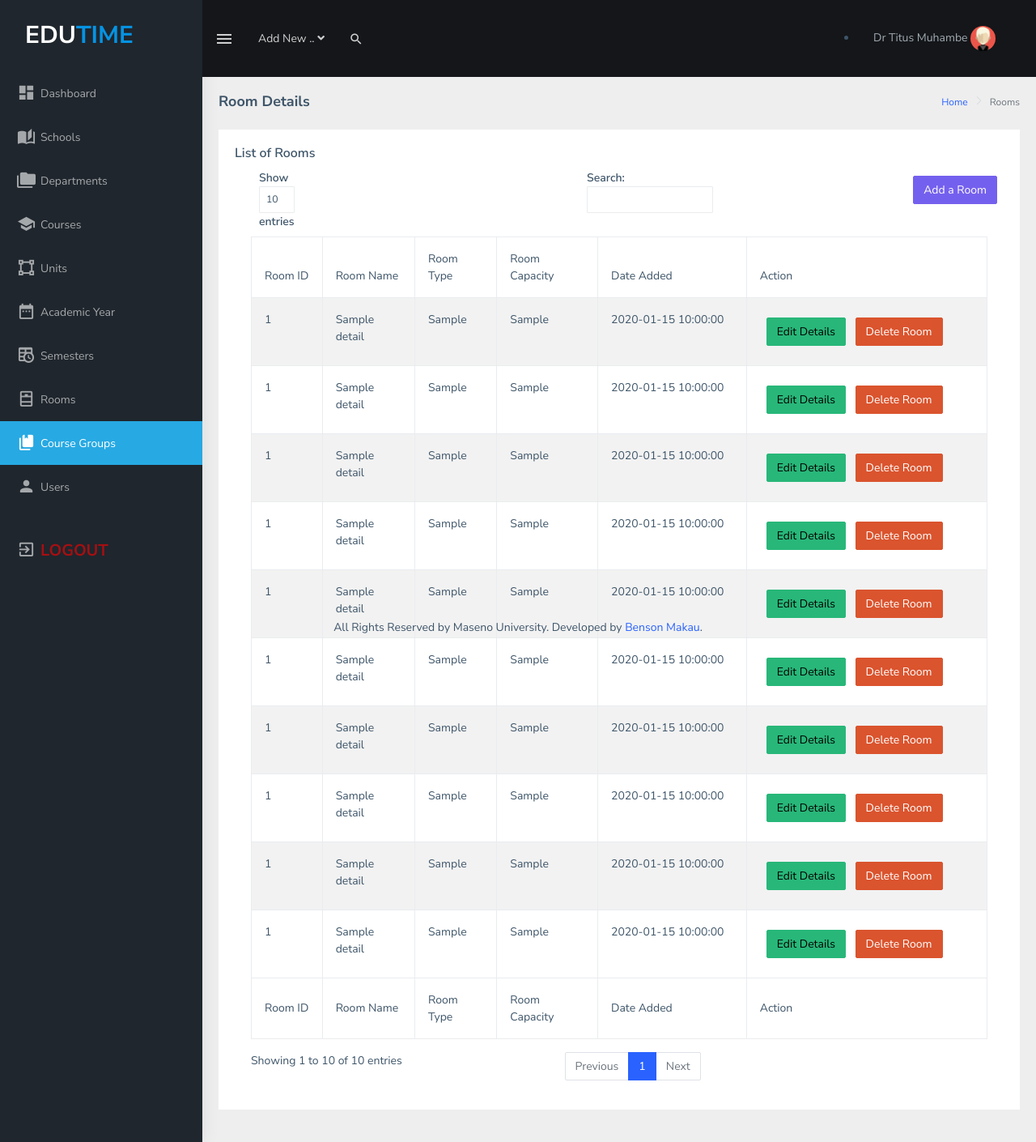
After one commit to blinxcorporation/EduTime-PHP, a PHP site: page /dashboard/course-groups.php in a window 1280 px wide. The commit adds this page. Shown: the whole page at 81% size. Run offline with PHP 8.4, Linux system fonts and the light colour scheme; a user stored in the database is signed in; data comes from the database, SQL or seed files in the repository; tables that the repository leaves empty or names only in its code hold one stand-in row (values such as "Sample post").

```diff
--- a/assets/components/sidebar.php
+++ b/assets/components/sidebar.php
@@ -120,6 +120,21 @@
               <?php
                    }
               ?>
+                 <?php
+               if ($_SESSION['role_name'] == 'Admin'){
+              ?>
+              <li class="sidebar-item">
+                <a
+                  class="sidebar-link waves-effect waves-dark sidebar-link"
+                  href="course-groups.php"
+                  aria-expanded="false"
+                  ><i class="mdi mdi-book-multiple"></i
+                  ><span class="hide-menu">Course Groups</span></a
+                >
+              </li>
+              <?php
+                   }
+              ?>
               <?php
                 if ($_SESSION['role_name'] == 'Admin'){
               ?>
--- /dev/null
+++ b/dashboard/course-groups.php
@@ -0,0 +1,483 @@
+<?php
+include '../server.php';
+//deny access to schools.php if user is not an admin
+if (!isset($_SESSION['role_name']) && $_SESSION['role_name'] !== 'Admin') {
+  // if the session variable 'role_name' is not set or does not equal 'Admin', deny access and redirect to a non-privileged page
+  header("Location: index.php"); // replace 'index.php' with the URL of a non-privileged page
+  exit;
+}
+//Get Session data
+$pfno = $_SESSION['pfno'];
+$fname = $_SESSION['fname'];
+$lname = $_SESSION['lname'];
+$name = $_SESSION['fname'] . " ".$_SESSION['lname'];
+$mail = $_SESSION['email'];
+
+//Add Room
+//generate room id function
+function generate_room_id($room_name) {
+    // Slugify the room name
+    $slugified_name = strtoupper(trim(preg_replace('/[^A-Za-z0-9-]+/', '-', $room_name)));
+    // Add the prefix "RM_" to the slugified name
+    $room_id = "RM-" . $slugified_name;
+
+    return $room_id;
+}
+
+if (isset($_POST['add-room-btn'])) {
+  $room_name = $_POST['room_name'];
+  $room_id = generate_room_id($room_name);
+  $room_type = $_POST['room_type_id'];
+  $room_capacity = $_POST['room_capacity'];
+
+  if (empty($room_name)) {
+    array_push($errors, "Room Name is required");
+  }
+  if (empty($room_type)) {
+    array_push($errors, "Room Type is required");
+  }
+  if (empty($room_capacity)) {
+    array_push($errors, "Room Capacity is required");
+  }
+
+  if (count($errors) == 0) {
+    $add_room_query = "INSERT INTO `room_details`(`room_id`, `room_name`, `room_type_id`, `room_capacity`) VALUES ('$room_id','$room_name','$room_type','$room_capacity')";
+    $results = mysqli_query($db, $add_room_query );
+
+      header('location: ./rooms.php');
+    }else{
+      array_push($errors, "Unable to add room");
+      header('location: ./rooms.php');
+    }
+  }
+
+// Update Room Details
+if (isset($_POST['update-room-details-btn'])) {
+  if ($_SESSION['role_name'] == 'Admin'){
+  $room_id = $_POST['room_id'];
+  $room_name = $_POST['rm_name'];
+  $room_type = $_POST['room_type'];
+  $room_capacity = $_POST['room_capacity'];
+
+//Data Validation
+  if (empty($room_id)) {
+  	array_push($errors, "Room ID is required");
+  }
+  if (empty($room_name)) {
+  	array_push($errors, "Room Name is required");
+  }
+  if (empty($room_type)) {
+  	array_push($errors, "Room Type is required");
+  }
+  if (empty($room_capacity)) {
+  	array_push($errors, "Room Capacity is required");
+  }
+
+if (count($errors) == 0) {
+  $room_data_update_query = "UPDATE `room_details` SET `room_name`='$room_name',`room_type_id`='$room_type',`room_capacity`='$room_capacity' WHERE `room_id`='$room_id'";
+  $results = mysqli_query($db, $room_data_update_query);
+
+  header('location: rooms.php');
+  }else{
+  array_push($errors, "Unable to push room updates");
+  header('location: rooms.php');
+  }
+}
+}
+
+  // Delete room Details
+if (isset($_POST['room-delete-btn'])) {
+  if ($_SESSION['role_name'] == 'Admin'){
+  $roomID = $_POST['room_id'];
+
+  if (empty($roomID)) {
+    array_push($errors, "Room ID is required");
+  }
+
+  if (count($errors) == 0) {
+      $room_data_delete_query = "DELETE FROM `room_details` WHERE `room_id`='$roomID' ";
+      $results = mysqli_query($db, $room_data_delete_query);
+
+        header('location: rooms.php');
+      }else{
+        array_push($errors, "Unable to delete this room");
+        header('location: rooms.php');
+      }
+  }
+}
+?>
+
+<!DOCTYPE html>
+<html dir="ltr" lang="en">
+  <head>
+  <title>Rooms | EDUTIME</title>
+  <?php
+include '../assets/components/header.php';
+?>
+  </head>
+  <body>
+      <!-- ============================================================== -->
+      <!-- Topbar header - style you can find in pages.scss -->
+      <!-- ============================================================== -->
+     <?php
+     include '../assets/components/topbar.php';
+     ?>
+      <!-- ============================================================== -->
+      <!-- End Topbar header -->
+      <!-- ============================================================== -->
+
+      <!-- ============================================================== -->
+      <!-- Left Sidebar - style you can find in sidebar.scss  -->
+      <!-- ============================================================== -->
+      <?php
+     include '../assets/components/sidebar.php';
+     ?>
+      <!-- ============================================================== -->
+      <!-- End Left Sidebar - style you can find in sidebar.scss  -->
+      <!-- ============================================================== -->
+      <!-- ============================================================== -->
+      <!-- Page wrapper  -->
+      <!-- ============================================================== -->
+      <div class="page-wrapper">
+        <!-- ============================================================== -->
+        <!-- Bread crumb and right sidebar toggle -->
+        <!-- ============================================================== -->
+        <div class="page-breadcrumb pt-5">
+          <div class="row">
+            <div class="col-12 d-flex no-block align-items-center">
+              <h4 class="page-title">Room Details</h4>
+              <div class="ms-auto text-end">
+                <nav aria-label="breadcrumb">
+                  <ol class="breadcrumb">
+                    <li class="breadcrumb-item"><a href="#">Home</a></li>
+                    <li class="breadcrumb-item active" aria-current="page">
+                      Rooms
+                    </li>
+
+                  </ol>
+                </nav>
+              </div>
+            </div>
+          </div>
+        </div>
+        <!-- ============================================================== -->
+        <!-- End Bread crumb and right sidebar toggle -->
+        <!-- ============================================================== -->
+        <!-- ============================================================== -->
+        <!-- Container fluid  -->
+        <!-- ============================================================== -->
+        <div class="container-fluid">
+          <!-- ============================================================== -->
+          <!-- Start Page Content -->
+          <!-- ============================================================== -->
+    <div class="row">
+      <div class="col-12">
+
+            <div class="card">
+          <div class="card-body">
+            <h5 class="card-title">List of Rooms</h5>
+            <input type='button' value='Add a Room' name='open-room-modal-btn' class='btn btn-primary float-end open-room-modal-btn m-2'>
+            <table id="dtBasicExample" class="table table-striped table-bordered table-sm" cellspacing="0" width="100%">
+<thead>
+    <tr>
+    <th>Room ID</th>
+    <th>Room Name</th>
+    <th>Room Type</th>
+    <th>Room Capacity</th>
+    <th>Date Added</th>
+    <th>Action</th>
+    </tr>
+  </thead>
+  <tbody>
+  <?php
+  if($_SESSION['role_name'] == 'Admin'){
+      $data_fetch_query = "SELECT * FROM `room_details` INNER JOIN room_type_details ON room_type_details.room_type_id = room_details.room_type_id";
+      $data_result = mysqli_query($db, $data_fetch_query);
+      if ($data_result->num_rows > 0){
+          while($row = $data_result->fetch_assoc()) {
+              $room_id = $row['room_id'];
+              $room_name = $row['room_name'];
+              $room_type = $row['room_type'];
+              $room_type_id = $row['room_type_id'];
+              $room_capacity = $row['room_capacity'];
+              $date_created = $row['date_added'];
+
+      echo "<tr> <td>" .$room_id.  "</td>";
+      echo "<td>" .$room_name."</td>";
+      echo "<td>" .$room_type."</td>";
+      echo "<td>" .$room_capacity."</td>";
+      echo "<td>" .$date_created."</td>";
+      echo "<td>
+
+      <form method ='POST' action=''>
+      <input  type='text' hidden name='room_id' value='$room_id'>
+      <input type='submit' data-room_id='$room_id' data-room_name='$room_name' data-room_type='$room_type' data-room_type_id='$room_type_id' data-room_capacity='$room_capacity' value='Edit Details' name='edit-room-btn' class='btn btn-success edit-room-modal-btn m-2'>
+      <input type='submit' data-id= '$room_id' value='Delete Room'  class='btn btn-danger deleteRoomBtn'>
+      </form>
+      </td> </tr>";
+      }
+
+      }else{
+      echo "<td>"."No Requests Found"."</td>";
+      }
+
+      } else{
+          echo "<td>"."No Data Found"."</td>";
+      }
+
+?>
+  </tbody>
+  <tfoot>
+    <tr>
+    <th>Room ID</th>
+    <th>Room Name</th>
+    <th>Room Type</th>
+    <th>Room Capacity</th>
+    <th>Date Added</th>
+    <th>Action</th>
+    </tr>
+  </tfoot>
+</table>
+                </div>
+              </div>
+            </div>
+          </div>
+        </div>
+        <!-- ============================================================== -->
+        <!-- End Container fluid  -->
+        <!-- ============================================================== -->
+
+
+        <!-- ============================================================== -->
+        <!-- footer -->
+        <!-- ============================================================== -->
+    <?php
+    include '../assets/components/footer.php';
+    ?>
+        <!-- ============================================================== -->
+        <!-- End footer -->
+        <!-- ============================================================== -->
+      </div>
+      <!-- ============================================================== -->
+      <!-- End Page wrapper  -->
+      <!-- ============================================================== -->
+    </div>
+    <!-- ============================================================== -->
+    <!-- End Wrapper -->
+    <!-- ============================================================== -->
+
+<!-- add new Room-->
+<div class="modal fade" id="addRoomModal" tabindex="-1" role="dialog" aria-labelledby="addRoomModalLabel" aria-hidden="true">
+  <div class="modal-dialog" role="document">
+    <div class="modal-content">
+      <div class="modal-header">
+        <h5 class="modal-title" id="addRoomModalLabel">Add a Room</h5>
+        <button type="button" class="close" data-bs-dismiss="modal" aria-label="Close">
+          <span aria-hidden="true">&times;</span>
+        </button>
+      </div>
+      <div class="modal-body">
+        <form method="POST" action="">
+        <div class="form-group">
+            <label for="recipient-name" readonly class="col-form-label">Room Name:</label>
+            <input type="text" name="room_name"  class="form-control" id="room_name_id" required placeholder="e.g TB 1">
+          </div>
+          <div class="form-group">
+    <label for="exampleFormControlSelect1">Select Room Type</label>
+    <select class="form-control" id="exampleFormControlSelect1" name="room_type_id">
+<option value="">Select Room Type</option>
+<?php $sql=mysqli_query($db,"select * from room_type_details");
+while ($rw=mysqli_fetch_array($sql)) {
+  ?>
+  <option value="<?php echo htmlentities($rw['room_type_id']);?>"><?php echo htmlentities($rw['room_type']);?></option>
+<?php
+}
+?>
+    </select>
+  </div>
+  <div class="form-group">
+            <label for="recipient-name" readonly class="col-form-label">Room Capacity:</label>
+            <input type="number" name="room_capacity"  class="form-control" id="room_capacity_id" required placeholder="e.g 60">
+          </div>
+
+          <div class="modal-footer">
+        <button type="button" class="btn btn-danger" data-bs-dismiss="modal">Cancel</button>
+        <button type="submit" class="btn btn-info" name="add-room-btn">Submit</button>
+      </div>
+        </form>
+      </div>
+
+    </div>
+  </div>
+</div>
+
+<!--edit Room details-->
+<div class="modal fade" id="editRoomModal" tabindex="-1" role="dialog" aria-labelledby="editRoomModalLabel" aria-hidden="true">
+  <div class="modal-dialog" role="document">
+    <div class="modal-content">
+      <div class="modal-header">
+        <h5 class="modal-title" id="editRoomModalLabel">Edit Room Details</h5>
+        <button type="button" class="close" data-bs-dismiss="modal" aria-label="Close">
+          <span aria-hidden="true">&times;</span>
+        </button>
+      </div>
+      <div class="modal-body">
+        <form method="POST" action="">
+            <input type="text"  name="room_id" readonly hidden class="form-control" id="room_id" required>
+        <div class="form-group">
+            <label for="recipient-name" readonly class="col-form-label">Room Name:</label>
+            <input type="text" name="rm_name"  class="form-control" id="rm_name_id" required>
+          </div>
+          <div class="form-group">
+    <label for="exampleFormControlSelect1">Select Room Type</label>
+    <select class="form-control"  name="room_type" value="" id="rm_type">
+<option value="">Select Room Type</option>
+<?php $sql=mysqli_query($db,"select * from room_type_details");
+while ($rw=mysqli_fetch_array($sql)) {
+  ?>
+  <option value="<?php echo htmlentities($rw['room_type_id']);?>"><?php echo htmlentities($rw['room_type']);?></option>
+<?php
+}
+?>
+    </select>
+  </div>
+  <div class="form-group">
+            <label for="recipient-name" readonly class="col-form-label">Room Capacity:</label>
+            <input type="number" name="room_capacity"  class="form-control" id="rm_capacity_id" required placeholder="e.g 60">
+          </div>
+          <div class="modal-footer">
+        <button type="button" class="btn btn-danger" data-bs-dismiss="modal">Close</button>
+        <button type="submit" class="btn btn-info" name="update-room-details-btn">Update Details</button>
+      </div>
+        </form>
+      </div>
+    </div>
+  </div>
+</div>
+
+<!--Delete Room model-->
+<div class="modal" id='deleteRoomModal' tabindex="-1" role="dialog" style="color:black;font-weight:normal;">
+<div class="modal-dialog" role="document">
+<div class="modal-content">
+  <div class="modal-header">
+    <h5 class="modal-title" style="color:red">⚠ Warning!</h5>
+    <button type="button" class="close" data-bs-dismiss="modal" aria-label="Close">
+      <span aria-hidden="true">&times;</span>
+    </button>
+  </div>
+  <div class="modal-body">
+
+    <div class="modal-body">
+    <p>Are you sure you want to delete this Room?</p>
+    <form method="POST" action="">
+    <div class="form-group">
+        <input type="text" class="form-control" id="roomID" required readonly hidden name='room_id'>
+      </div>
+    <div class="modal-footer">
+    <button type="button" class="btn btn-secondary" data-bs-dismiss="modal">No, Cancel</button>
+    <button type="submit" name='room-delete-btn' class="btn btn-danger">Yes,Delete!</button>
+  </div>
+    </form>
+  </div>
+  </div>
+</div>
+</div>
+</div>
+
+
+    <!-- ============================================================== -->
+    <!-- All Jquery -->
+    <!-- ============================================================== -->
+    <script src="../assets/libs/jquery/dist/jquery.min.js"></script>
+    <!-- Bootstrap tether Core JavaScript -->
+    <script src="../assets/libs/bootstrap/dist/js/bootstrap.bundle.min.js"></script>
+    <!-- slimscrollbar scrollbar JavaScript -->
+    <script src="../assets/libs/perfect-scrollbar/dist/perfect-scrollbar.jquery.min.js"></script>
+    <script src="../assets/extra-libs/sparkline/sparkline.js"></script>
+    <!--Wave Effects -->
+    <script src="../dist/js/waves.js"></script>
+    <!--Menu sidebar -->
+    <script src="../dist/js/sidebarmenu.js"></script>
+    <!--Custom JavaScript -->
+    <script src="../dist/js/custom.min.js"></script>
+    <!-- this page js -->
+    <script src="../assets/extra-libs/multicheck/datatable-checkbox-init.js"></script>
+    <script src="../assets/extra-libs/multicheck/jquery.multicheck.js"></script>
+    <script src="../assets/extra-libs/DataTables/datatables.min.js"></script>
+    <script>
+      /****************************************
+       *       Basic Table                   *
+       ****************************************/
+      $("#zero_config").DataTable();
+    </script>
+
+<script>
+$(document).ready(function () {
+  $('#dtBasicExample').DataTable();
+  $('.dataTables_length').addClass('bs-select');
+});
+
+//add Room details modal code
+function openAddRoomModal() {
+  $("#addRoomModal").modal("show");
+}
+let openAddRoomModalBtn = document.querySelector(".open-room-modal-btn");
+
+openAddRoomModalBtn.addEventListener("click", function (e) {
+  e.preventDefault();
+  openAddRoomModal();
+});
+
+//edit Room details modal code
+function editRoomModal() {
+$("#editRoomModal").modal("show");
+}
+let editButtons = document.querySelectorAll(".edit-room-modal-btn");
+
+editButtons.forEach(function (editButton) {
+    editButton.addEventListener("click", function (e) {
+    e.preventDefault();
+
+    let room_id = editButton.dataset.room_id;
+    let room_name = editButton.dataset.room_name;
+    let room_type = editButton.dataset.room_type;
+    let room_type_id = editButton.dataset.room_type_id;
+    let room_capacity = editButton.dataset.room_capacity;
+
+    document.getElementById("room_id").value = room_id;
+    document.getElementById("rm_name_id").value = room_name;
+    document.getElementById("rm_capacity_id").value = room_capacity;
+
+    document.getElementById("rm_type").value = room_type_id;
+    // pre-select the option in the dropdown menu
+    const selectedRoom = document.querySelector('#rm_type');
+    // console.log(selectedRoom,"ERRORRRRR")
+    selectedRoom.value = room_type_id;
+
+
+    editRoomModal();
+    });
+});
+
+//   //delete Room modal query
+function deleteRoomModal() {
+$("#deleteRoomModal").modal("show");
+}
+
+let deleteBtns = document.querySelectorAll(".deleteRoomBtn");
+deleteBtns.forEach(function (deleteBtn) {
+deleteBtn.addEventListener("click", function (e) {
+    e.preventDefault();
+
+    let room_id = deleteBtn.dataset.id;
+
+    document.getElementById("roomID").value = room_id;
+
+    deleteRoomModal();
+});
+});
+
+  </script>
+
+  </body>
+</html>
```
Also changed, not shown: dashboard/index.php (+13 -0 lines).
